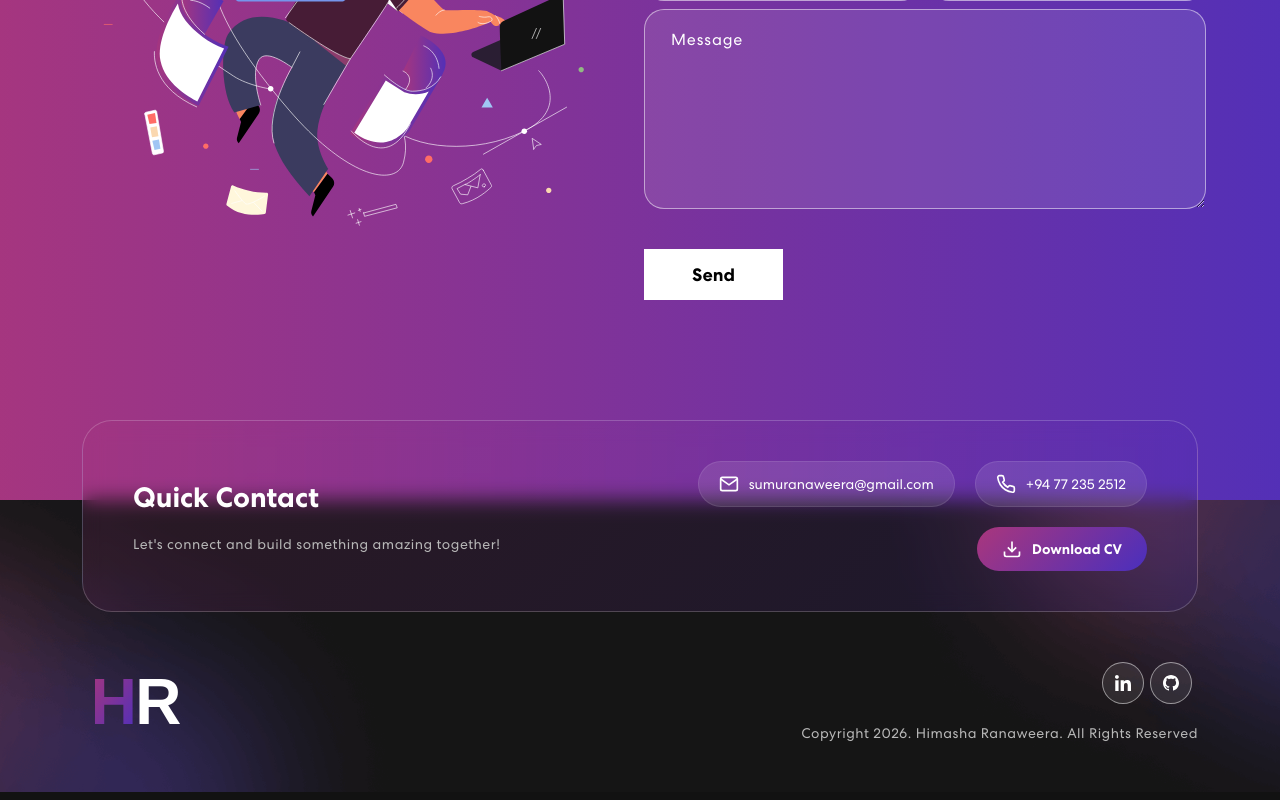
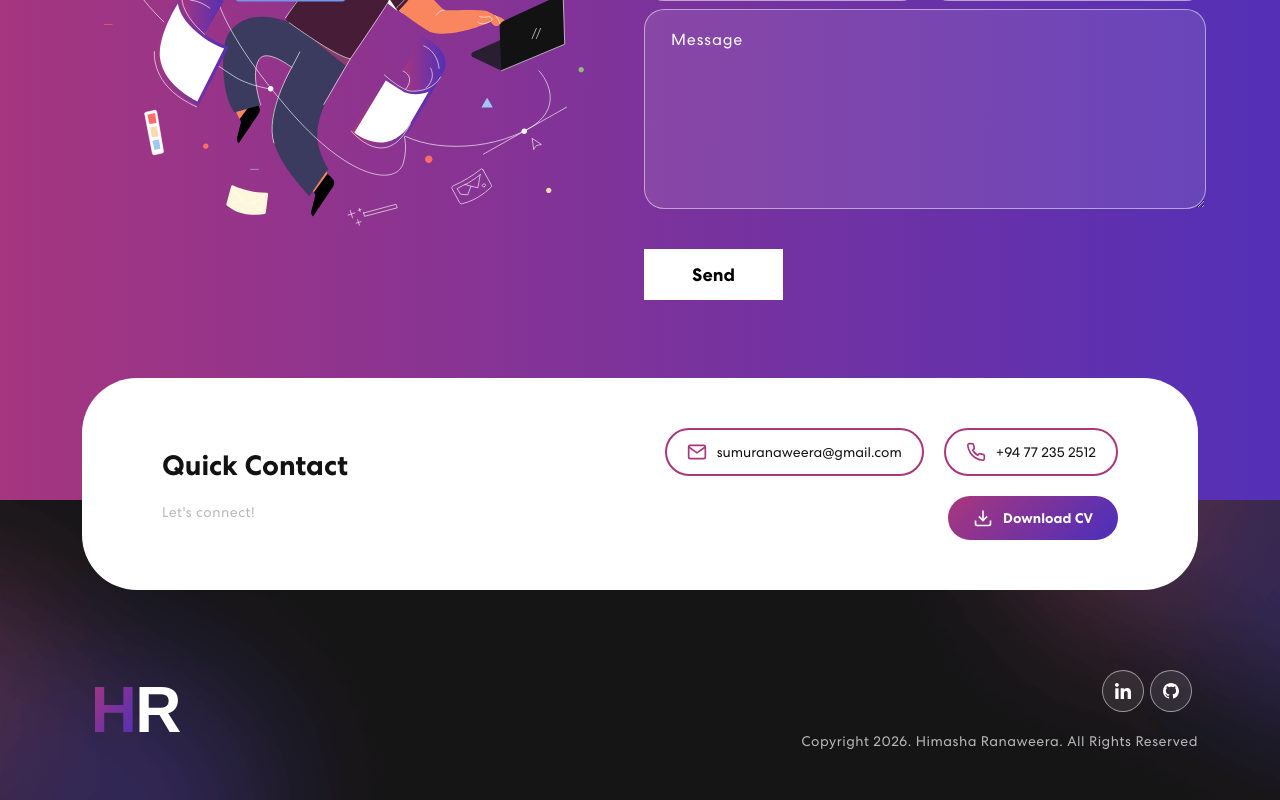
Before and after one commit to Sumudu-Himasha-Ranaweera/Portfolio, a React (Create React App) app: page / in a window 1280 px wide. Shown: the part 4703-5503 px from the top of the page. Built offline with nearby package versions, Linux system fonts and the light colour scheme.

Commit message:
style: Revamp contact section styling for improved aesthetics and user engagement; update text for clarity

```diff
--- a/src/App.css
+++ b/src/App.css
@@ -637,24 +637,22 @@ nav.navbar .navbar-toggler[aria-expanded="true"] .navbar-toggler-icon {
 
 /************ Quick Contact Section ************/
 .contact-info-bx {
-  background: linear-gradient(135deg, rgba(170, 54, 124, 0.15), rgba(74, 47, 189, 0.15));
-  border: 1px solid rgba(255, 255, 255, 0.2);
-  border-radius: 30px;
-  padding: 40px 50px;
-  margin-bottom: 50px;
-  margin-top: -80px;
-  backdrop-filter: blur(10px);
+  background: #FFFFFF;
+  border-radius: 55px;
+  padding: 50px 80px;
+  margin-bottom: 80px;
+  margin-top: -122px;
 }
 
 .contact-info-bx h3 {
-  color: #fff;
+  color: #121212;
   font-weight: 700;
   font-size: 28px;
   margin-bottom: 10px;
 }
 
 .contact-info-bx p {
-  color: #B8B8B8;
+  color: #757575;
   font-size: 16px;
   margin-bottom: 0;
 }
@@ -671,23 +669,24 @@ nav.navbar .navbar-toggler[aria-expanded="true"] .navbar-toggler-icon {
   display: flex;
   align-items: center;
   gap: 10px;
-  color: #fff;
+  color: #121212;
   text-decoration: none;
   padding: 12px 20px;
-  background: rgba(255, 255, 255, 0.1);
+  background: #fff;
   border-radius: 25px;
   transition: all 0.3s ease;
-  border: 1px solid rgba(255, 255, 255, 0.1);
+  border: 2px solid #AA367C;
 }
 
 .contact-item:hover {
-  background: rgba(255, 255, 255, 0.2);
-  color: #fff;
+  background: linear-gradient(135deg, rgba(170, 54, 124, 0.1), rgba(74, 47, 189, 0.1));
+  color: #121212;
   transform: translateY(-3px);
 }
 
 .contact-item svg {
   flex-shrink: 0;
+  stroke: #AA367C;
 }
 
 .contact-item span {
--- a/src/components/MailchimpForm.js
+++ b/src/components/MailchimpForm.js
@@ -7,7 +7,7 @@ export const MailchimpForm = () => {
         <Row className="align-items-center">
           <Col lg={5}>
             <h3>Quick Contact</h3>
-            <p>Let's connect and build something amazing together!</p>
+            <p>Let's connect!</p>
           </Col>
           <Col lg={7}>
             <div className="contact-details">
```
